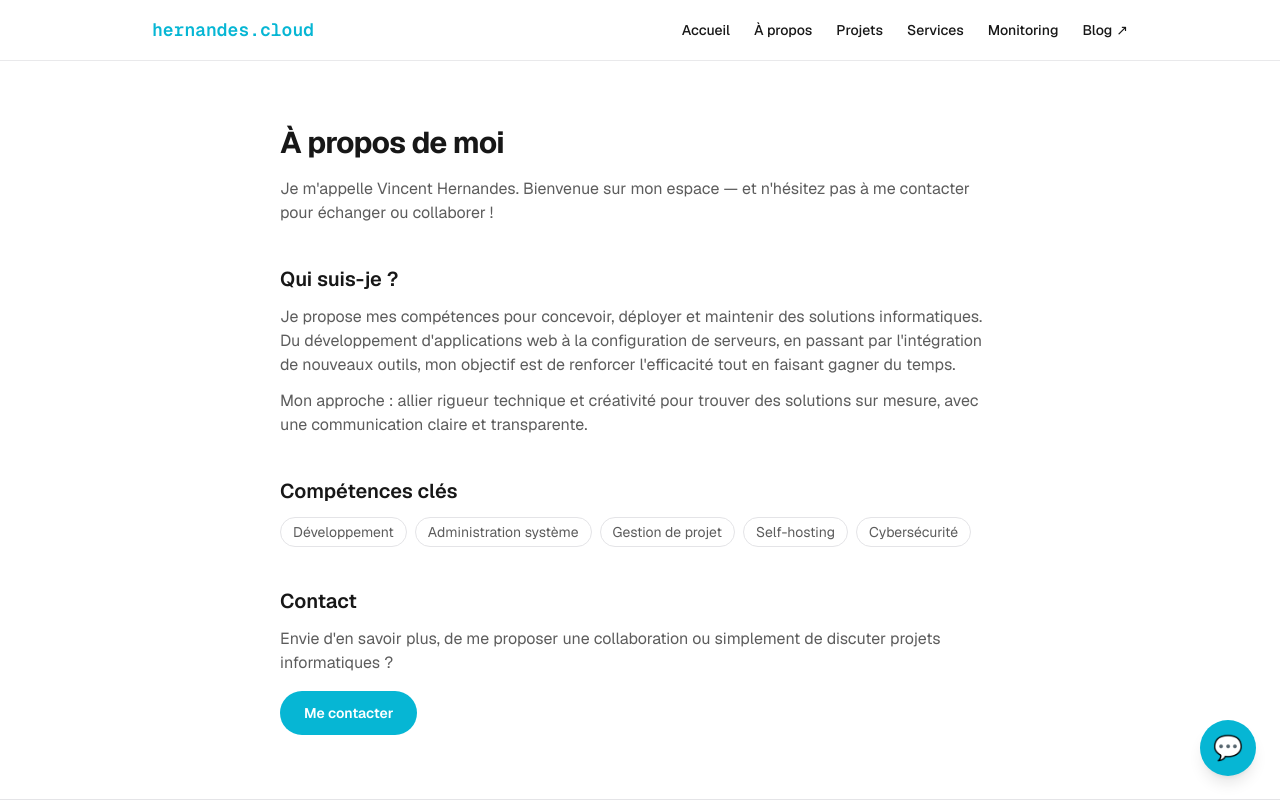
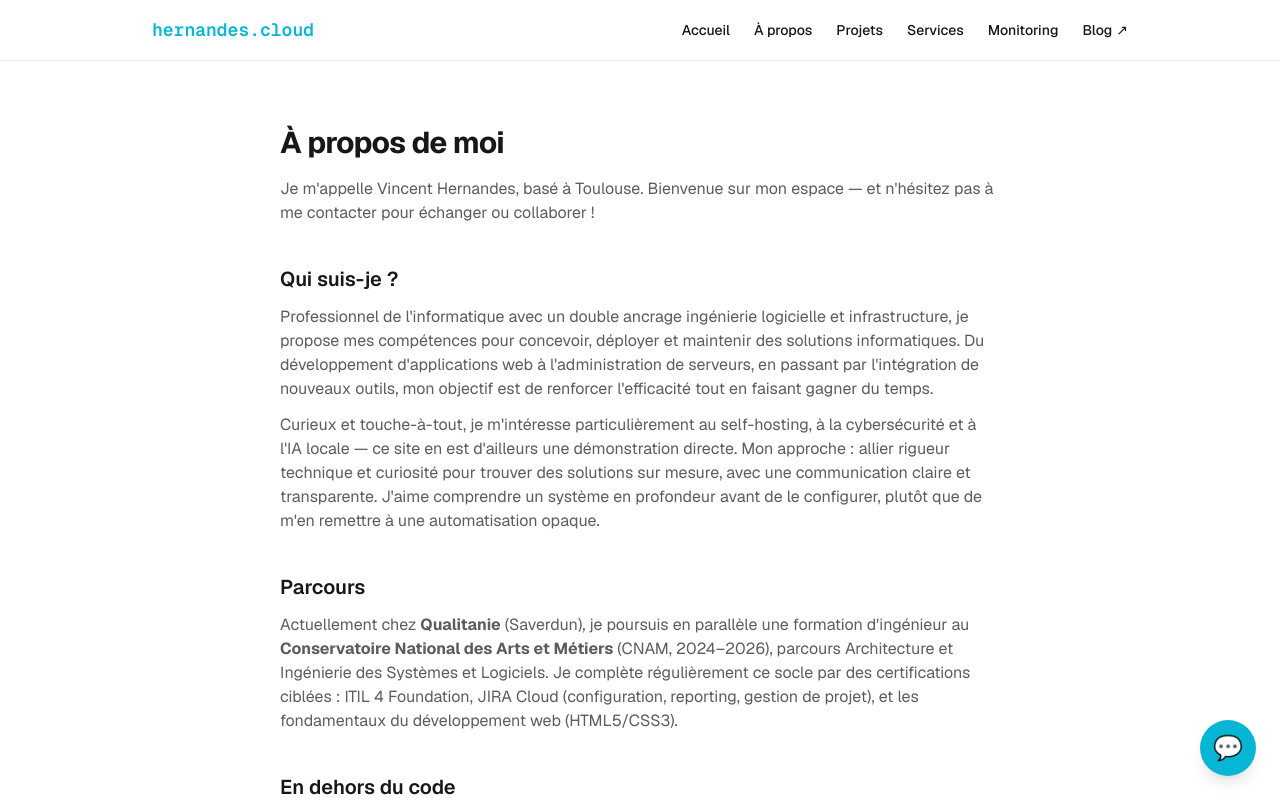
Before and after one commit to vh7383/hernandes.cloud, a Next.js app: page /about in a window 1280 px wide. Shown: the top 800 px of the page. Built offline with nearby package versions, Linux system fonts and the light colour scheme.

Commit message:
Contenu À propos enrichi (LinkedIn : parcours, CNAM, certifications, bénévolat) + fix URL Plex auto-hébergé

```diff
--- a/app/about/page.tsx
+++ b/app/about/page.tsx
@@ -9,39 +9,78 @@ export default function AboutPage() {
     <div className="mx-auto max-w-3xl px-6 py-16">
       <h1 className="text-3xl font-bold tracking-tight">À propos de moi</h1>
       <p className="mt-4 text-foreground/70">
-        Je m&apos;appelle Vincent Hernandes. Bienvenue sur mon espace — et
-        n&apos;hésitez pas à me contacter pour échanger ou collaborer !
+        Je m&apos;appelle Vincent Hernandes, basé à Toulouse. Bienvenue sur mon
+        espace — et n&apos;hésitez pas à me contacter pour échanger ou
+        collaborer !
       </p>
 
       <section className="mt-10">
         <h2 className="text-xl font-semibold">Qui suis-je ?</h2>
         <p className="mt-3 text-foreground/70">
-          Je propose mes compétences pour concevoir, déployer et maintenir des
-          solutions informatiques. Du développement d&apos;applications web à
-          la configuration de serveurs, en passant par l&apos;intégration de
-          nouveaux outils, mon objectif est de renforcer l&apos;efficacité
-          tout en faisant gagner du temps.
+          Professionnel de l&apos;informatique avec un double ancrage
+          ingénierie logicielle et infrastructure, je propose mes compétences
+          pour concevoir, déployer et maintenir des solutions informatiques.
+          Du développement d&apos;applications web à l&apos;administration de
+          serveurs, en passant par l&apos;intégration de nouveaux outils, mon
+          objectif est de renforcer l&apos;efficacité tout en faisant gagner
+          du temps.
         </p>
         <p className="mt-3 text-foreground/70">
-          Mon approche : allier rigueur technique et créativité pour trouver
-          des solutions sur mesure, avec une communication claire et
-          transparente.
+          Curieux et touche-à-tout, je m&apos;intéresse particulièrement au
+          self-hosting, à la cybersécurité et à l&apos;IA locale — ce site en
+          est d&apos;ailleurs une démonstration directe. Mon approche : allier
+          rigueur technique et curiosité pour trouver des solutions sur
+          mesure, avec une communication claire et transparente. J&apos;aime
+          comprendre un système en profondeur avant de le configurer, plutôt
+          que de m&apos;en remettre à une automatisation opaque.
+        </p>
+      </section>
+
+      <section className="mt-10">
+        <h2 className="text-xl font-semibold">Parcours</h2>
+        <p className="mt-3 text-foreground/70">
+          Actuellement chez <strong>Qualitanie</strong>{" "}
+          (Saverdun), je poursuis en parallèle une formation
+          d&apos;ingénieur au{" "}
+          <strong>Conservatoire National des Arts et Métiers</strong> (CNAM,
+          2024–2026), parcours Architecture et Ingénierie des Systèmes et
+          Logiciels. Je complète régulièrement ce socle par des certifications
+          ciblées : ITIL 4 Foundation, JIRA Cloud (configuration, reporting,
+          gestion de projet), et les fondamentaux du développement web
+          (HTML5/CSS3).
+        </p>
+      </section>
+
+      <section className="mt-10">
+        <h2 className="text-xl font-semibold">En dehors du code</h2>
+        <p className="mt-3 text-foreground/70">
+          Depuis 2021, je suis moniteur bénévole à l&apos;école de voile des{" "}
+          <strong>Glénans</strong>, et depuis 2025 chauffeur-logisticien
+          bénévole aux <strong>Restos du Cœur</strong>. Côté loisirs : la
+          musique, la cuisine, la littérature, et les voyages — Vietnam, Asie,
+          montagne.
         </p>
       </section>
 
       <section className="mt-10">
         <h2 className="text-xl font-semibold">Compétences clés</h2>
         <ul className="mt-3 flex flex-wrap gap-2">
-          {["Développement", "Administration système", "Gestion de projet", "Self-hosting", "Cybersécurité"].map(
-            (skill) => (
+          {[
+            "Développement",
+            "Administration système",
+            "Gestion de projet",
+            "Self-hosting",
+            "Cybersécurité",
+            "ITIL 4",
+            "JIRA",
+          ].map((skill) => (
             <li
               key={skill}
               className="rounded-full border border-border px-3 py-1 text-sm text-foreground/70"
             >
               {skill}
             </li>
-            ),
-          )}
+          ))}
         </ul>
       </section>
 
--- a/content/services.ts
+++ b/content/services.ts
@@ -35,7 +35,7 @@ export const services: ServiceTarget[] = [
   },
   {
     name: "plex",
-    url: "https://plex.tv",
+    url: "http://hernandes.cloud:32400/web",
     publicLabel: "Plex",
     logo: "/images/plex_logo_resized.jpeg",
     group: "pi",
```
Lines whose indentation alone changed are shown as unchanged.
